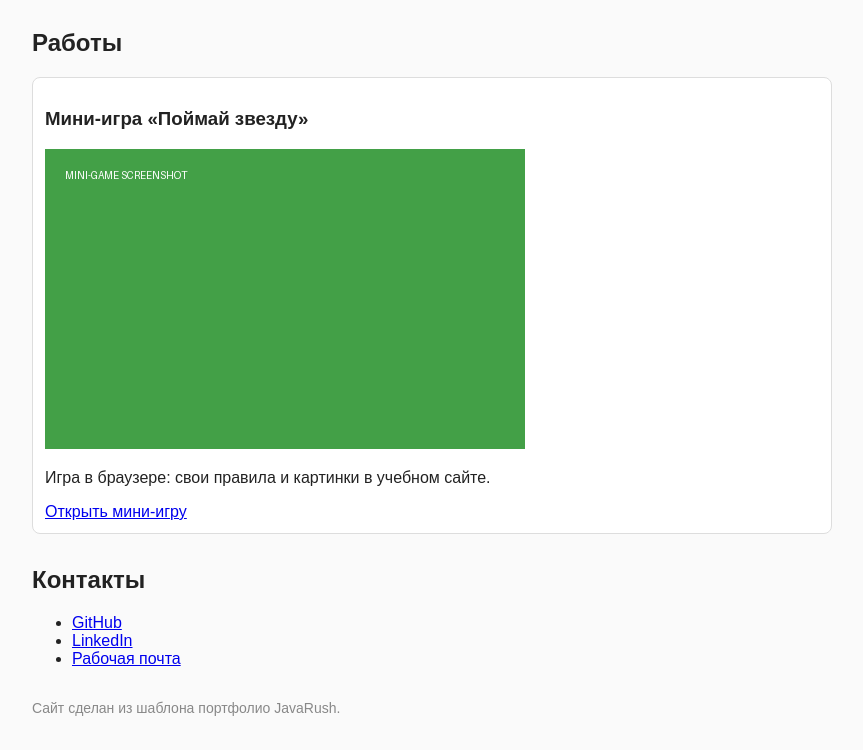
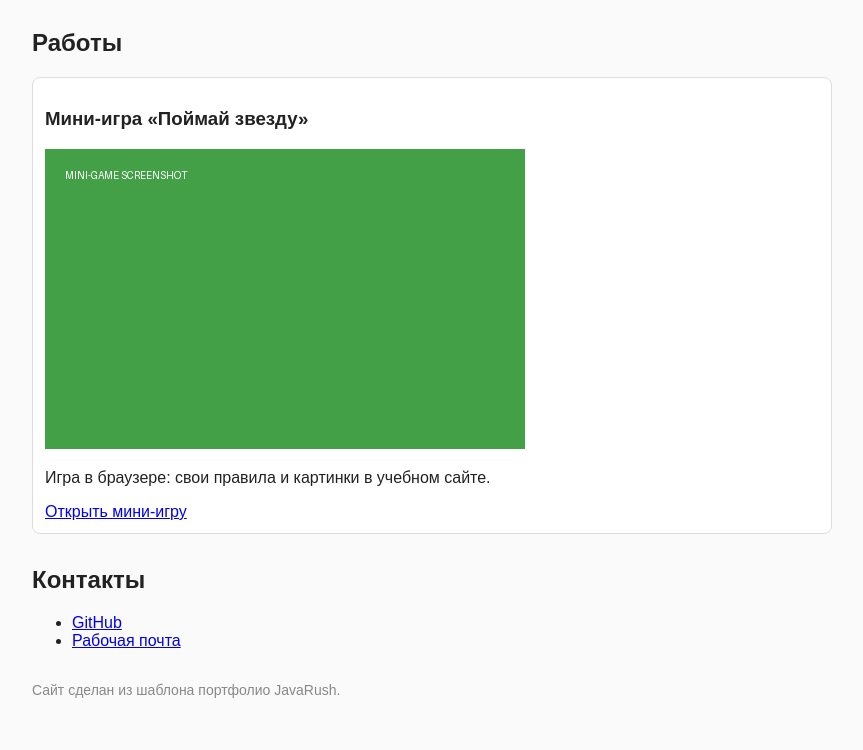
Before and after one commit to legendary-java-tutorial/course2026-portfolio-v2-honest, a plain HTML site: page index.html in a window 1280 px wide. Shown: the part 427-1177 px from the top of the page, without its empty margins (208-1071 px from the left). Drawn offline with Linux system fonts and the light colour scheme.

Commit message:
Контакты: GitHub и рабочая почта

```diff
--- a/index.html
+++ b/index.html
@@ -33,9 +33,8 @@
   <section id="contacts">
     <h2>Контакты</h2>
     <ul>
-      <li><a href="https://github.com/your-name">GitHub</a></li>
-      <li><a href="https://www.linkedin.com/in/your-name">LinkedIn</a></li>
-      <li><a href="mailto:name@example.com">Рабочая почта</a></li>
+      <li><a href="https://github.com/legendary-java-tutorial">GitHub</a></li>
+            <li><a href="mailto:anya.work@example.org">Рабочая почта</a></li>
     </ul>
   </section>
 
```
